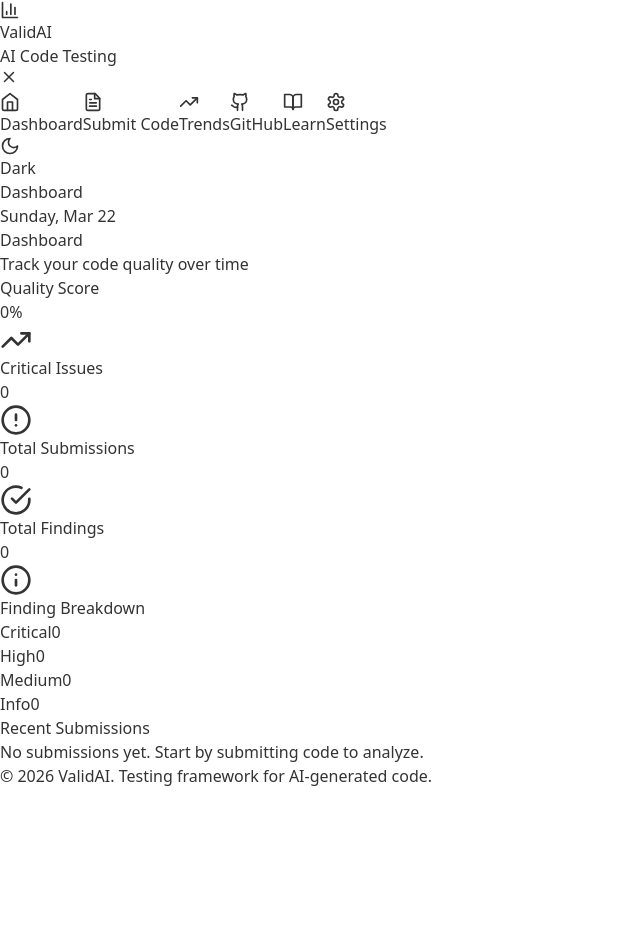
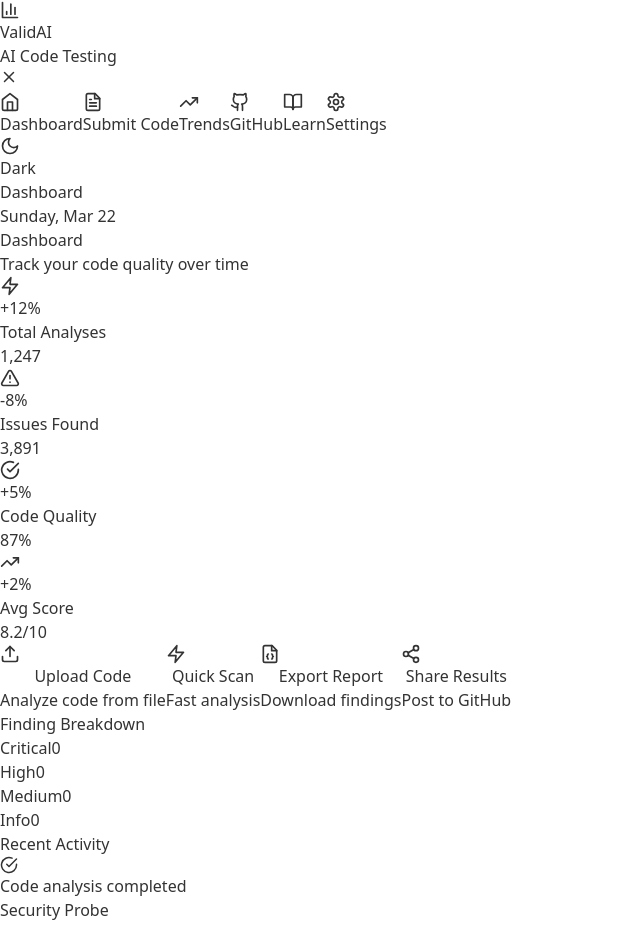
Before and after one commit to jj-shen99/valid_ai, a React (Vite) app: page / in a window 1280 px wide. Shown: the top 926 px of the page, without its empty margins (0-640 px from the left). Before the commit the page ends 800 px from the top, so only its background shows below. Built offline with nearby package versions, Linux system fonts and the light colour scheme.

Commit message:
Fix UI styling and enhance framework with stats overview, quick actions, and recent activity components

```diff
--- /dev/null
+++ b/src/components/QuickActions.jsx
@@ -0,0 +1,55 @@
+import React from 'react'
+import { Upload, Zap, FileJson, Share2 } from 'lucide-react'
+
+export default function QuickActions({ isDark }) {
+  const bgClass = isDark ? 'bg-slate-800 hover:bg-slate-700' : 'bg-blue-50 hover:bg-blue-100'
+  const textClass = isDark ? 'text-slate-100' : 'text-gray-900'
+  const secondaryClass = isDark ? 'text-slate-400' : 'text-gray-600'
+
+  const actions = [
+    {
+      icon: Upload,
+      title: 'Upload Code',
+      description: 'Analyze code from file',
+      color: 'from-blue-500 to-blue-600'
+    },
+    {
+      icon: Zap,
+      title: 'Quick Scan',
+      description: 'Fast analysis',
+      color: 'from-yellow-500 to-yellow-600'
+    },
+    {
+      icon: FileJson,
+      title: 'Export Report',
+      description: 'Download findings',
+      color: 'from-green-500 to-green-600'
+    },
+    {
+      icon: Share2,
+      title: 'Share Results',
+      description: 'Post to GitHub',
+      color: 'from-purple-500 to-purple-600'
+    }
+  ]
+
+  return (
+    <div className="grid grid-cols-1 md:grid-cols-2 lg:grid-cols-4 gap-4">
+      {actions.map((action, idx) => {
+        const Icon = action.icon
+        return (
+          <button
+            key={idx}
+            className={`p-4 rounded-lg ${bgClass} transition-all duration-200 text-left group`}
+          >
+            <div className={`p-3 rounded-lg bg-gradient-to-br ${action.color} w-fit mb-3 group-hover:scale-110 transition-transform`}>
+              <Icon size={20} className="text-white" />
+            </div>
+            <h3 className={`font-semibold ${textClass} mb-1`}>{action.title}</h3>
+            <p className={`text-sm ${secondaryClass}`}>{action.description}</p>
+          </button>
+        )
+      })}
+    </div>
+  )
+}
--- /dev/null
+++ b/src/components/RecentActivity.jsx
@@ -0,0 +1,45 @@
+import React from 'react'
+import { CheckCircle, AlertCircle, Clock } from 'lucide-react'
+
+export default function RecentActivity({ isDark }) {
+  const bgClass = isDark ? 'bg-slate-800' : 'bg-white'
+  const borderClass = isDark ? 'border-slate-700' : 'border-gray-200'
+  const textClass = isDark ? 'text-slate-100' : 'text-gray-900'
+  const secondaryClass = isDark ? 'text-slate-400' : 'text-gray-600'
+
+  const activities = [
+    { type: 'success', title: 'Code analysis completed', time: '2 minutes ago', module: 'Security Probe' },
+    { type: 'warning', title: 'High severity issue found', time: '15 minutes ago', module: 'Hallucination Detector' },
+    { type: 'info', title: 'GitHub sync completed', time: '1 hour ago', module: 'GitHub Integration' },
+    { type: 'success', title: 'Report exported', time: '3 hours ago', module: 'Export' },
+  ]
+
+  const getIcon = (type) => {
+    switch (type) {
+      case 'success':
+        return <CheckCircle size={18} className="text-green-500" />
+      case 'warning':
+        return <AlertCircle size={18} className="text-yellow-500" />
+      default:
+        return <Clock size={18} className="text-blue-500" />
+    }
+  }
+
+  return (
+    <div className={`${bgClass} border ${borderClass} rounded-lg p-6`}>
+      <h3 className={`text-lg font-semibold ${textClass} mb-4`}>Recent Activity</h3>
+      <div className="space-y-4">
+        {activities.map((activity, idx) => (
+          <div key={idx} className="flex items-start gap-3 pb-4 border-b border-gray-200 dark:border-slate-700 last:border-0">
+            <div className="mt-1">{getIcon(activity.type)}</div>
+            <div className="flex-1 min-w-0">
+              <p className={`font-medium ${textClass}`}>{activity.title}</p>
+              <p className={`text-sm ${secondaryClass}`}>{activity.module}</p>
+            </div>
+            <p className={`text-xs ${secondaryClass} whitespace-nowrap`}>{activity.time}</p>
+          </div>
+        ))}
+      </div>
+    </div>
+  )
+}
--- /dev/null
+++ b/src/components/StatsOverview.jsx
@@ -0,0 +1,60 @@
+import React from 'react'
+import { TrendingUp, AlertTriangle, CheckCircle, Zap } from 'lucide-react'
+
+export default function StatsOverview({ isDark }) {
+  const bgClass = isDark ? 'bg-slate-800' : 'bg-white'
+  const borderClass = isDark ? 'border-slate-700' : 'border-gray-200'
+  const textClass = isDark ? 'text-slate-100' : 'text-gray-900'
+  const secondaryClass = isDark ? 'text-slate-400' : 'text-gray-600'
+
+  const stats = [
+    {
+      label: 'Total Analyses',
+      value: '1,247',
+      icon: Zap,
+      color: 'from-blue-500 to-blue-600',
+      change: '+12%'
+    },
+    {
+      label: 'Issues Found',
+      value: '3,891',
+      icon: AlertTriangle,
+      color: 'from-red-500 to-red-600',
+      change: '-8%'
+    },
+    {
+      label: 'Code Quality',
+      value: '87%',
+      icon: CheckCircle,
+      color: 'from-green-500 to-green-600',
+      change: '+5%'
+    },
+    {
+      label: 'Avg Score',
+      value: '8.2/10',
+      icon: TrendingUp,
+      color: 'from-purple-500 to-purple-600',
+      change: '+2%'
+    }
+  ]
+
+  return (
+    <div className="grid grid-cols-1 md:grid-cols-2 lg:grid-cols-4 gap-4">
+      {stats.map((stat, idx) => {
+        const Icon = stat.icon
+        return (
+          <div key={idx} className={`${bgClass} border ${borderClass} rounded-lg p-6`}>
+            <div className="flex items-start justify-between mb-4">
+              <div className={`p-3 rounded-lg bg-gradient-to-br ${stat.color}`}>
+                <Icon size={20} className="text-white" />
+              </div>
+              <span className="text-sm font-semibold text-green-600">{stat.change}</span>
+            </div>
+            <p className={`text-sm ${secondaryClass} mb-1`}>{stat.label}</p>
+            <p className={`text-3xl font-bold ${textClass}`}>{stat.value}</p>
+          </div>
+        )
+      })}
+    </div>
+  )
+}
--- a/src/index.css
+++ b/src/index.css
@@ -4,7 +4,7 @@
 
 :root {
   --font-sans: system-ui, -apple-system, sans-serif;
-  --font-mono: Monaco, monospace;
+  --font-mono: 'Fira Code', 'Monaco', monospace;
   --color-text-primary: #333333;
   --color-text-secondary: #666666;
   --color-text-tertiary: #999999;
@@ -21,12 +21,78 @@
   box-sizing: border-box;
 }
 
+html, body, #root {
+  height: 100%;
+  width: 100%;
+  margin: 0;
+  padding: 0;
+}
+
 body {
   font-family: var(--font-sans);
   color: var(--color-text-primary);
   background: var(--color-background-primary);
+  -webkit-font-smoothing: antialiased;
+  -moz-osx-font-smoothing: grayscale;
 }
 
 code {
   font-family: var(--font-mono);
 }
+
+@layer components {
+  .card {
+    @apply bg-white rounded-lg border border-gray-200 shadow-sm hover:shadow-md transition-shadow;
+  }
+
+  .card-dark {
+    @apply bg-slate-900 rounded-lg border border-slate-800 shadow-sm hover:shadow-md transition-shadow;
+  }
+
+  .btn-primary {
+    @apply px-4 py-2 bg-blue-600 text-white rounded-lg font-medium hover:bg-blue-700 transition-colors;
+  }
+
+  .btn-secondary {
+    @apply px-4 py-2 bg-gray-200 text-gray-900 rounded-lg font-medium hover:bg-gray-300 transition-colors;
+  }
+
+  .badge {
+    @apply inline-flex items-center px-3 py-1 rounded-full text-sm font-medium;
+  }
+
+  .input-field {
+    @apply w-full px-4 py-2 border border-gray-300 rounded-lg focus:outline-none focus:ring-2 focus:ring-blue-500 focus:border-transparent;
+  }
+}
+
+/* Smooth animations */
+@keyframes fadeIn {
+  from {
+    opacity: 0;
+    transform: translateY(10px);
+  }
+  to {
+    opacity: 1;
+    transform: translateY(0);
+  }
+}
+
+@keyframes slideIn {
+  from {
+    opacity: 0;
+    transform: translateX(-20px);
+  }
+  to {
+    opacity: 1;
+    transform: translateX(0);
+  }
+}
+
+.animate-fadeIn {
+  animation: fadeIn 0.3s ease-in-out;
+}
+
+.animate-slideIn {
+  animation: slideIn 0.3s ease-in-out;
+}
--- a/src/pages/Dashboard.jsx
+++ b/src/pages/Dashboard.jsx
@@ -1,8 +1,12 @@
-import React from 'react'
+import React, { useState } from 'react'
 import { useStore } from '../store'
 import { TrendingUp, AlertCircle, CheckCircle, Info } from 'lucide-react'
+import StatsOverview from '../components/StatsOverview'
+import QuickActions from '../components/QuickActions'
+import RecentActivity from '../components/RecentActivity'
 
 export default function Dashboard() {
+  const [isDark] = useState(false)
   const submissions = useStore((state) => state.submissions)
   const findings = useStore((state) => state.findings)
 
@@ -22,49 +26,12 @@
         <p className="text-gray-600">Track your code quality over time</p>
       </div>
 
-      <div className="grid grid-cols-1 md:grid-cols-4 gap-4">
-        <div className="bg-white border border-gray-200 rounded-lg p-6">
-          <div className="flex items-center justify-between">
-            <div>
-              <p className="text-sm text-gray-600 mb-1">Quality Score</p>
-              <p className="text-3xl font-bold text-gray-900">{qualityScore}%</p>
-            </div>
-            <TrendingUp className="text-blue-600" size={32} />
-          </div>
-        </div>
+      <StatsOverview isDark={isDark} />
 
-        <div className="bg-white border border-gray-200 rounded-lg p-6">
-          <div className="flex items-center justify-between">
-            <div>
-              <p className="text-sm text-gray-600 mb-1">Critical Issues</p>
-              <p className="text-3xl font-bold text-red-600">{criticalCount}</p>
-            </div>
-            <AlertCircle className="text-red-600" size={32} />
-          </div>
-        </div>
+      <QuickActions isDark={isDark} />
 
-        <div className="bg-white border border-gray-200 rounded-lg p-6">
-          <div className="flex items-center justify-between">
-            <div>
-              <p className="text-sm text-gray-600 mb-1">Total Submissions</p>
-              <p className="text-3xl font-bold text-gray-900">{submissions.length}</p>
-            </div>
-            <CheckCircle className="text-green-600" size={32} />
-          </div>
-        </div>
-
-        <div className="bg-white border border-gray-200 rounded-lg p-6">
-          <div className="flex items-center justify-between">
-            <div>
-              <p className="text-sm text-gray-600 mb-1">Total Findings</p>
-              <p className="text-3xl font-bold text-gray-900">{findings.length}</p>
-            </div>
-            <Info className="text-blue-600" size={32} />
-          </div>
-        </div>
-      </div>
-
-      <div className="grid grid-cols-1 md:grid-cols-2 gap-6">
+      <div className="grid grid-cols-1 lg:grid-cols-3 gap-6">
+        <div className="lg:col-span-2">
           <div className="bg-white border border-gray-200 rounded-lg p-6">
             <h3 className="text-lg font-semibold text-gray-900 mb-4">Finding Breakdown</h3>
             <div className="space-y-3">
@@ -86,6 +53,12 @@
               </div>
             </div>
           </div>
+        </div>
+
+        <div>
+          <RecentActivity isDark={isDark} />
+        </div>
+      </div>
 
       <div className="bg-white border border-gray-200 rounded-lg p-6">
         <h3 className="text-lg font-semibold text-gray-900 mb-4">Recent Submissions</h3>
@@ -103,6 +76,5 @@
         )}
       </div>
     </div>
-    </div>
   )
 }
```
Lines whose indentation alone changed are shown as unchanged.
